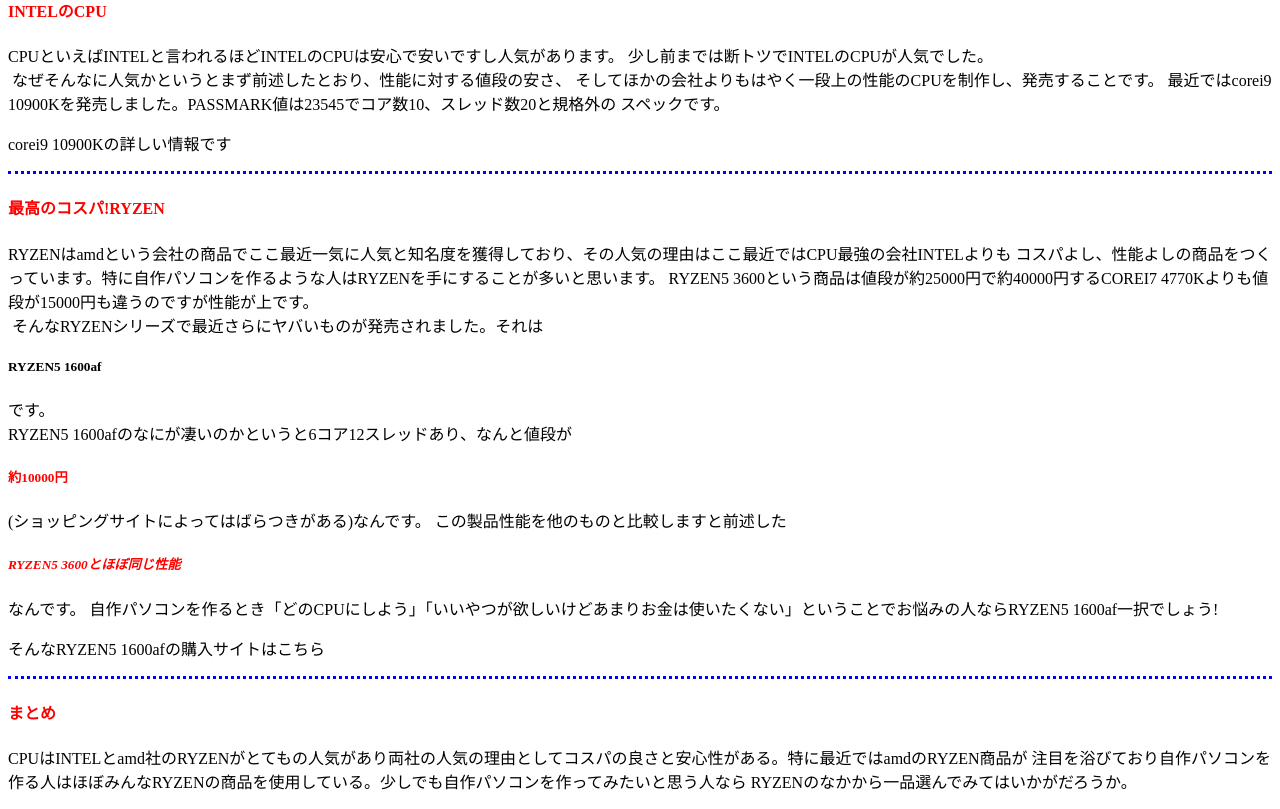
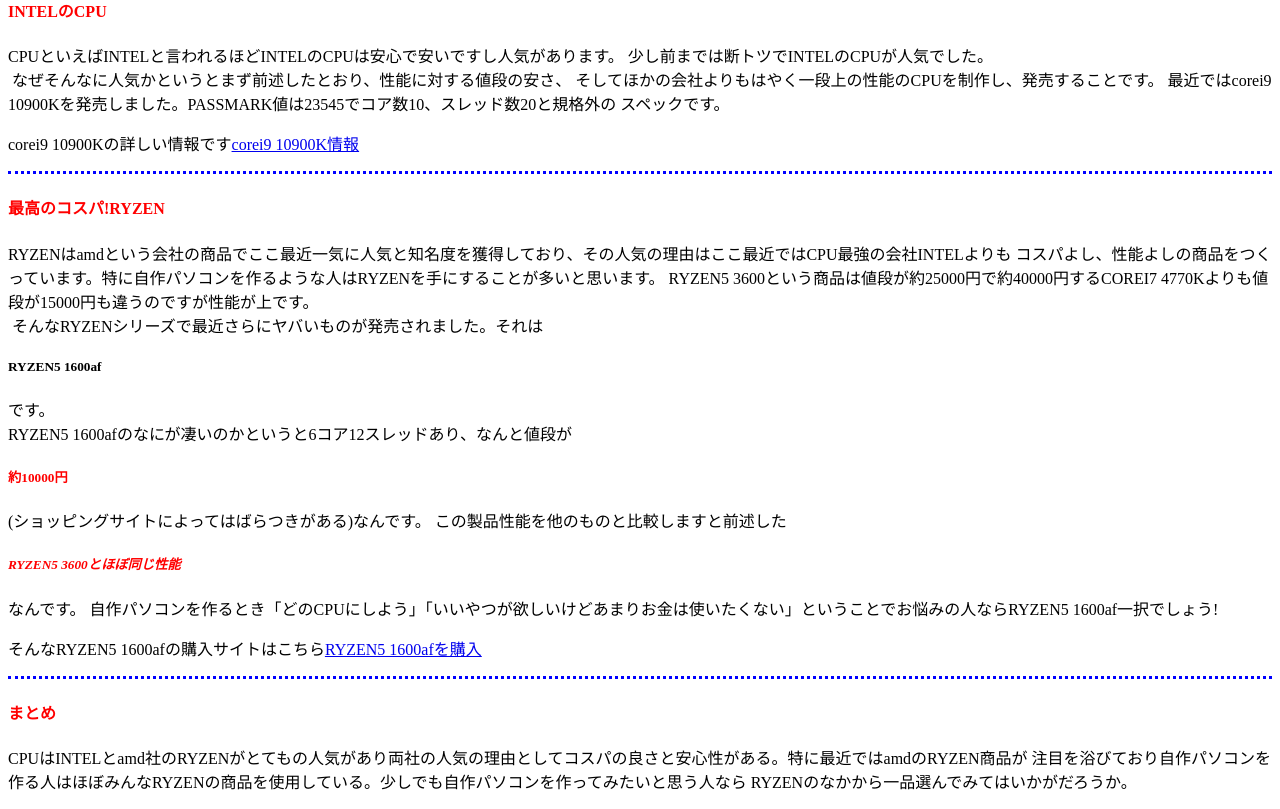
Before and after one commit to Ryota-240030z/Ryota-240030z.github.io, a plain HTML site: page cl2020.html in a window 1280 px wide. Shown: the part 498-1307 px from the top of the page. Drawn offline with Linux system fonts and the light colour scheme.

Commit message:
Update cl2020.html

```diff
--- a/cl2020.html
+++ b/cl2020.html
@@ -34,7 +34,7 @@
 そしてほかの会社よりもはやく一段上の性能のCPUを制作し、発売することです。
 最近ではcorei9 10900Kを発売しました。PASSMARK値は23545でコア数10、スレッド数20と規格外の
 スペックです。</p>
-<p>corei9 10900Kの詳しい情報です<a href="https://ark.intel.com/content/www/jp/ja/ark/products/199332/intel-core-i9-10900k-processor-20m-cache-up-to-5-30-ghz.html"></a></p>
+<p>corei9 10900Kの詳しい情報です<a href="https://ark.intel.com/content/www/jp/ja/ark/products/199332/intel-core-i9-10900k-processor-20m-cache-up-to-5-30-ghz.html">corei9 10900K情報</a></p>
 
 <hr style="border:0;border-top:medium dotted blue;">
 <h4><font color="#ff0000"><a name="c">最高のコスパ!RYZEN</a></font></h4>
@@ -45,7 +45,7 @@ RYZEN5 3600という商品は値段が約25000円で約40000円するCOREI7 4770
 RYZEN5 1600afのなにが凄いのかというと6コア12スレッドあり、なんと値段が<H5><font color="#ff0000">約10000円</font></h5>(ショッピングサイトによってはばらつきがある)なんです。
 この製品性能を他のものと比較しますと前述した<H5><font color="#ff0000"><em>RYZEN5 3600とほぼ同じ性能</em></font></h5>なんです。
 自作パソコンを作るとき「どのCPUにしよう」「いいやつが欲しいけどあまりお金は使いたくない」ということでお悩みの人ならRYZEN5 1600af一択でしょう!</p>
-<p>そんなRYZEN5 1600afの購入サイトはこちら<a href="https://www.pc-koubou.jp/products/detail.php?product_id=738685"></a></p>
+<p>そんなRYZEN5 1600afの購入サイトはこちら<a href="https://www.pc-koubou.jp/products/detail.php?product_id=738685">RYZEN5 1600afを購入</a></p>
 
 <hr style="border:0;border-top:medium dotted blue;">
 <h4><font color="#ff0000"><a name="d">まとめ</a></font></h4>
```
